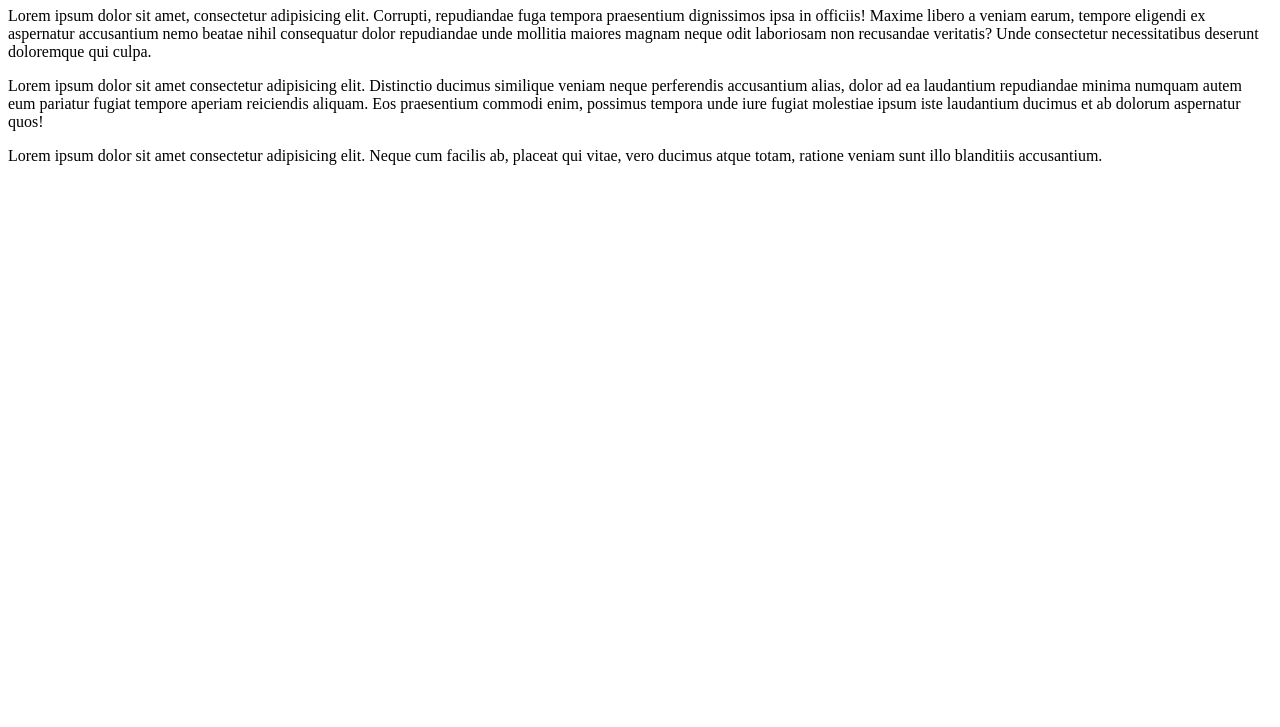
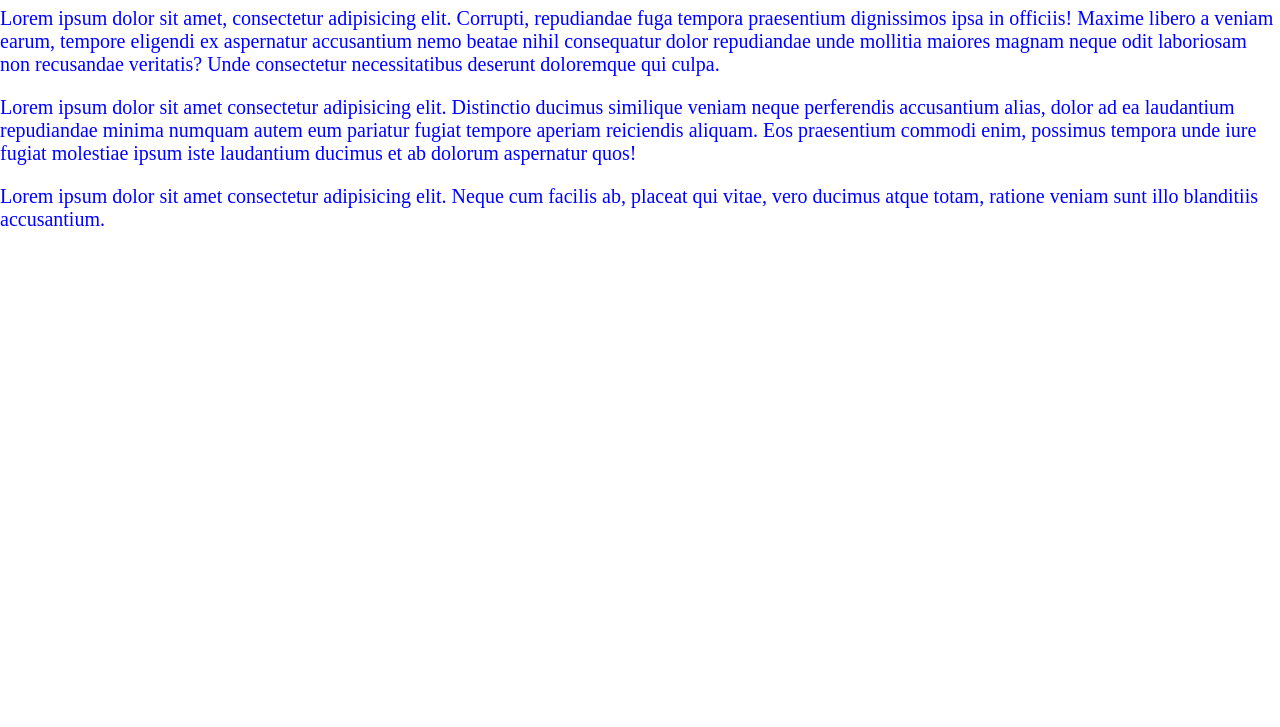
Before and after one commit to Alexis-LM/Proyecto-Web-Coder, a plain HTML site: page index.html in a window 1280 px wide. Shown: the part 73-800 px from the top of the page. Drawn offline with Linux system fonts and the light colour scheme.

Commit message:
se agrega más texto y estilos de texto

```diff
--- a/css/style.css
+++ b/css/style.css
@@ -1,3 +1,8 @@
 body {
     margin: 0px;
 }
+
+p {
+    font-size: 20px;
+    color: blue;
+}
--- a/index.html
+++ b/index.html
@@ -4,6 +4,7 @@
     <meta charset="UTF-8">
     <meta name="viewport" content="width=device-width, initial-scale=1.0">
     <title>Document</title>
+    <link rel="stylesheet" href="css/style.css">
 </head>
 <header>
     <h1>Clase git </h1>
```
